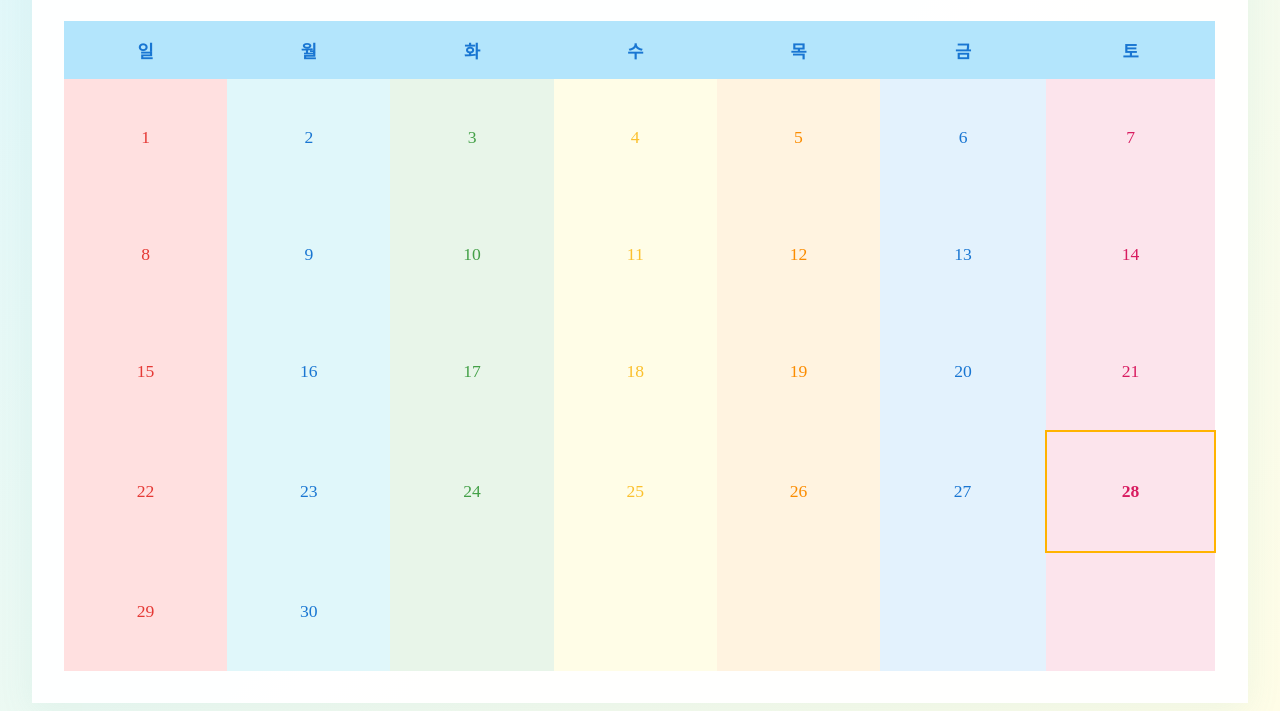
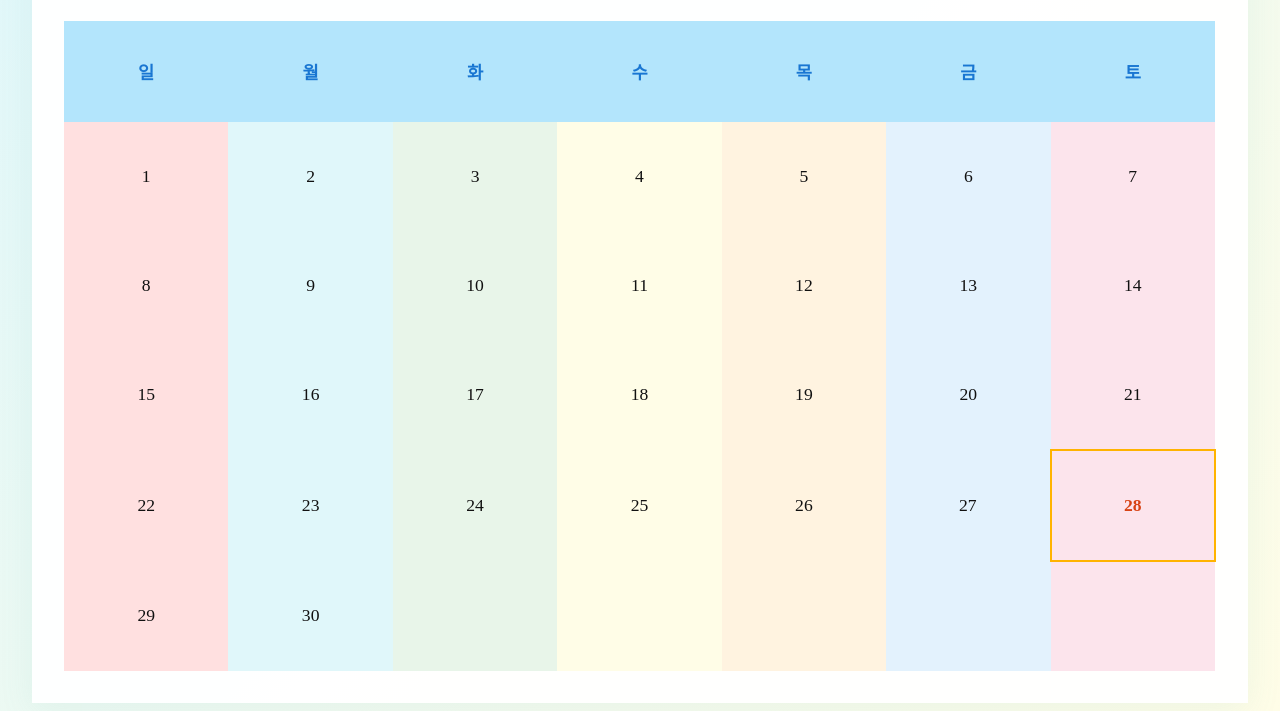
Before and after one commit to peneart/calendar, a plain HTML site: page index.html in a window 1280 px wide. Shown: the part 89-800 px from the top of the page. Drawn offline with Linux system fonts and the light colour scheme.

Commit message:
세로90% 다시

```diff
--- a/style.css
+++ b/style.css
@@ -45,13 +45,16 @@ body {
 }
 #calendar {
   width: 100%;
-  height: 100%; /* 추가: 테이블이 컨테이너 높이에 맞게 */
+  height: 100%;
+  table-layout: fixed;
   border-collapse: collapse;
   background: transparent;
 }
 #calendar th, #calendar td {
-  width: 3.5rem;
-  height: 3.5rem;
+  width: auto;
+  height: calc((90vh - 8rem) / 6); /* 헤더/패딩 제외 6행 기준 */
+  min-width: 3.5rem;
+  min-height: 3.5rem;
   text-align: center;
   font-size: 1.1rem;
   border-radius: 0; /* 완전한 사각형 */
@@ -63,24 +66,24 @@ body {
 }
 #calendar td {
   background: #e0f2f1;
-  color: #111;
+  color: #111 !important;
   transition: background 0.2s, color 0.2s;
 }
 #calendar td.today {
   background: #ffd54f;
-  color: #d84315;
+  color: #d84315 !important;
   font-weight: bold;
   border: 2px solid #ffb300;
 }
 #calendar td:hover {
   background: #ffe0b2;
-  color: #f4511e;
+  color: #f4511e !important;
 }
-/* 파스텔톤 요일별 색상 */
-#calendar td:nth-child(1) { background: #ffe0e0; color: #e53935; } /* 일요일: 파스텔 레드 */
-#calendar td:nth-child(2) { background: #e0f7fa; color: #1976d2; } /* 월요일: 파스텔 블루 */
-#calendar td:nth-child(3) { background: #e8f5e9; color: #43a047; } /* 화요일: 파스텔 그린 */
-#calendar td:nth-child(4) { background: #fffde7; color: #fbc02d; } /* 수요일: 파스텔 옐로우 */
-#calendar td:nth-child(5) { background: #fff3e0; color: #fb8c00; } /* 목요일: 파스텔 오렌지 */
-#calendar td:nth-child(6) { background: #e3f2fd; color: #1976d2; } /* 금요일: 파스텔 블루 */
-#calendar td:nth-child(7) { background: #fce4ec; color: #d81b60; } /* 토요일: 파스텔 핑크 */
+/* 파스텔톤 요일별 색상 (배경만 적용, 글자색은 항상 검정) */
+#calendar tr td:nth-child(1) { background: #ffe0e0; }
+#calendar tr td:nth-child(2) { background: #e0f7fa; }
+#calendar tr td:nth-child(3) { background: #e8f5e9; }
+#calendar tr td:nth-child(4) { background: #fffde7; }
+#calendar tr td:nth-child(5) { background: #fff3e0; }
+#calendar tr td:nth-child(6) { background: #e3f2fd; }
+#calendar tr td:nth-child(7) { background: #fce4ec; }
```
